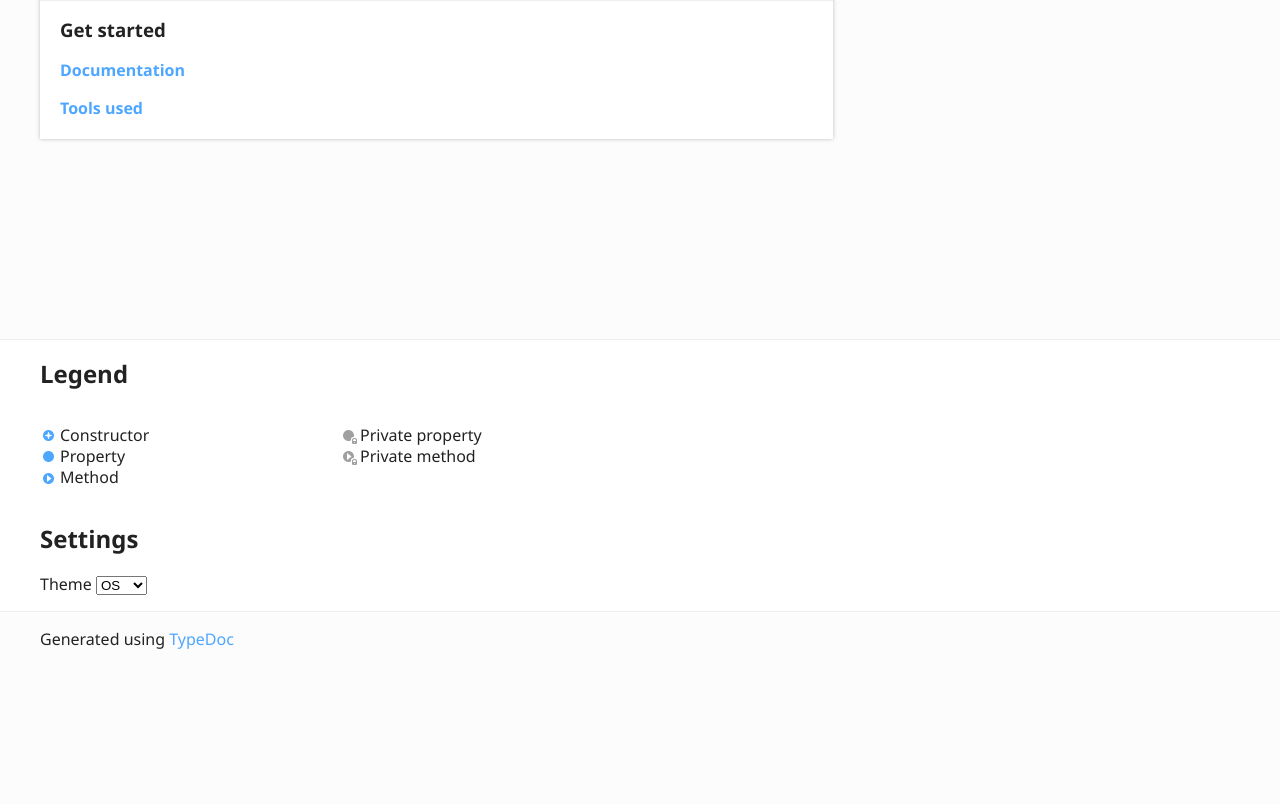
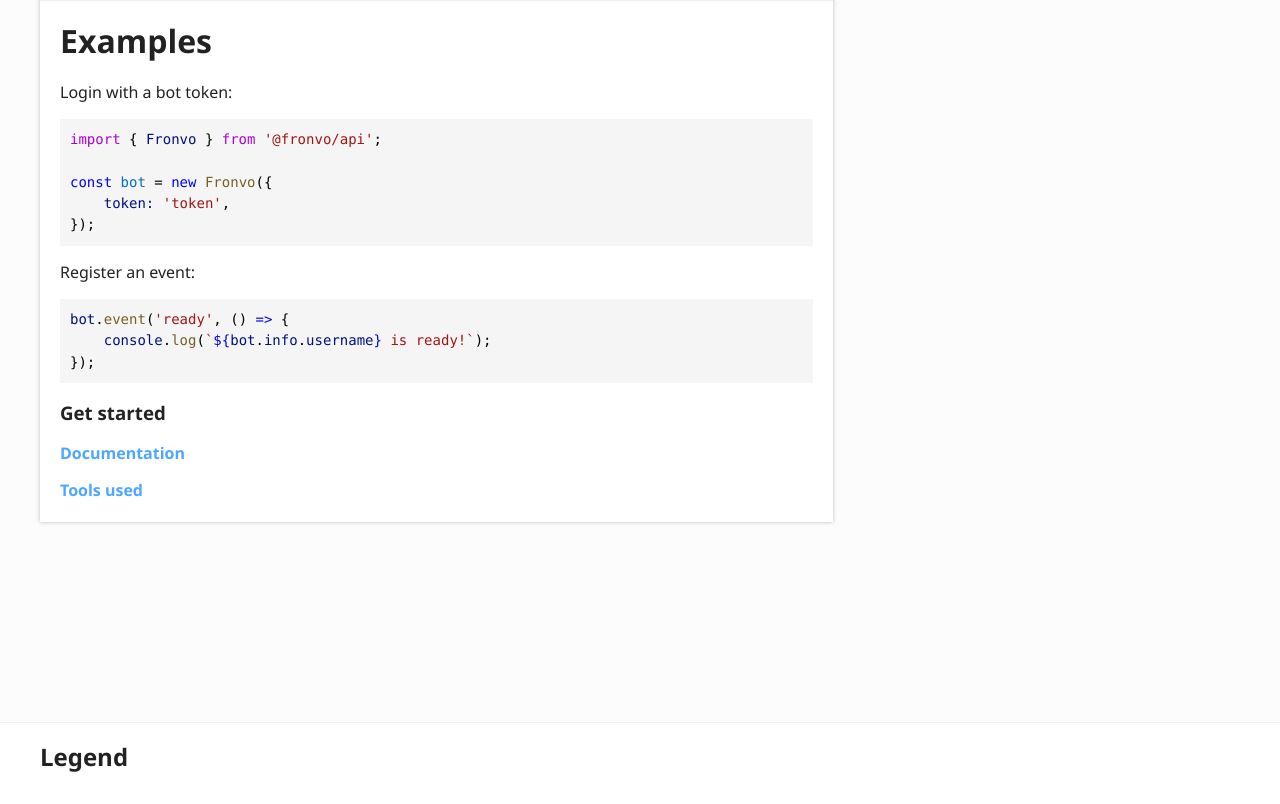
Before and after one commit to Fronvo/fronvo.js, a plain HTML site: page index.html in a window 1280 px wide. Shown: the part 1882-2686 px from the top of the page. Before the commit the page ends 2548 px from the top, so only its background shows below. Drawn offline with Linux system fonts and the light colour scheme.

Commit message:
Deploying to gh-pages from @ Fronvo/fronvo.js@c3045c82b9accf44e175716121b24157a7db4e03 🚀

```diff
--- a/assets/highlight.css
+++ b/assets/highlight.css
@@ -3,6 +3,18 @@
     --dark-hl-0: #9CDCFE;
     --light-hl-1: #000000;
     --dark-hl-1: #D4D4D4;
+    --light-hl-2: #AF00DB;
+    --dark-hl-2: #C586C0;
+    --light-hl-3: #A31515;
+    --dark-hl-3: #CE9178;
+    --light-hl-4: #0000FF;
+    --dark-hl-4: #569CD6;
+    --light-hl-5: #0070C1;
+    --dark-hl-5: #4FC1FF;
+    --light-hl-6: #795E26;
+    --dark-hl-6: #DCDCAA;
+    --light-hl-7: #000000FF;
+    --dark-hl-7: #D4D4D4;
     --light-code-background: #F5F5F5;
     --dark-code-background: #1E1E1E;
 }
@@ -10,27 +22,57 @@
 @media (prefers-color-scheme: light) { :root {
     --hl-0: var(--light-hl-0);
     --hl-1: var(--light-hl-1);
+    --hl-2: var(--light-hl-2);
+    --hl-3: var(--light-hl-3);
+    --hl-4: var(--light-hl-4);
+    --hl-5: var(--light-hl-5);
+    --hl-6: var(--light-hl-6);
+    --hl-7: var(--light-hl-7);
     --code-background: var(--light-code-background);
 } }
 
 @media (prefers-color-scheme: dark) { :root {
     --hl-0: var(--dark-hl-0);
     --hl-1: var(--dark-hl-1);
+    --hl-2: var(--dark-hl-2);
+    --hl-3: var(--dark-hl-3);
+    --hl-4: var(--dark-hl-4);
+    --hl-5: var(--dark-hl-5);
+    --hl-6: var(--dark-hl-6);
+    --hl-7: var(--dark-hl-7);
     --code-background: var(--dark-code-background);
 } }
 
 body.light {
     --hl-0: var(--light-hl-0);
     --hl-1: var(--light-hl-1);
+    --hl-2: var(--light-hl-2);
+    --hl-3: var(--light-hl-3);
+    --hl-4: var(--light-hl-4);
+    --hl-5: var(--light-hl-5);
+    --hl-6: var(--light-hl-6);
+    --hl-7: var(--light-hl-7);
     --code-background: var(--light-code-background);
 }
 
 body.dark {
     --hl-0: var(--dark-hl-0);
     --hl-1: var(--dark-hl-1);
+    --hl-2: var(--dark-hl-2);
+    --hl-3: var(--dark-hl-3);
+    --hl-4: var(--dark-hl-4);
+    --hl-5: var(--dark-hl-5);
+    --hl-6: var(--dark-hl-6);
+    --hl-7: var(--dark-hl-7);
     --code-background: var(--dark-code-background);
 }
 
 .hl-0 { color: var(--hl-0); }
 .hl-1 { color: var(--hl-1); }
+.hl-2 { color: var(--hl-2); }
+.hl-3 { color: var(--hl-3); }
+.hl-4 { color: var(--hl-4); }
+.hl-5 { color: var(--hl-5); }
+.hl-6 { color: var(--hl-6); }
+.hl-7 { color: var(--hl-7); }
 pre, code { background: var(--code-background); }
--- a/index.html
+++ b/index.html
@@ -13,6 +13,16 @@
 </h2>
 
 
+<a href="#examples" id="examples" style="color: inherit; text-decoration: none;">
+  <h1>Examples</h1>
+</a>
+<p>Login with a bot token:</p>
+<pre><code class="language-ts"><span class="hl-2">import</span><span class="hl-1"> { </span><span class="hl-0">Fronvo</span><span class="hl-1"> } </span><span class="hl-2">from</span><span class="hl-1"> </span><span class="hl-3">&#39;@fronvo/api&#39;</span><span class="hl-1">;</span><br/><br/><span class="hl-4">const</span><span class="hl-1"> </span><span class="hl-5">bot</span><span class="hl-1"> = </span><span class="hl-4">new</span><span class="hl-1"> </span><span class="hl-6">Fronvo</span><span class="hl-1">({</span><br/><span class="hl-1">    </span><span class="hl-0">token:</span><span class="hl-1"> </span><span class="hl-3">&#39;token&#39;</span><span class="hl-1">,</span><br/><span class="hl-1">});</span>
+</code></pre>
+<p>Register an event:</p>
+<pre><code class="language-ts"><span class="hl-0">bot</span><span class="hl-1">.</span><span class="hl-6">event</span><span class="hl-1">(</span><span class="hl-3">&#39;ready&#39;</span><span class="hl-1">, () </span><span class="hl-4">=&gt;</span><span class="hl-1"> {</span><br/><span class="hl-1">    </span><span class="hl-0">console</span><span class="hl-1">.</span><span class="hl-6">log</span><span class="hl-1">(</span><span class="hl-3">`</span><span class="hl-4">${</span><span class="hl-0">bot</span><span class="hl-7">.</span><span class="hl-0">info</span><span class="hl-7">.</span><span class="hl-0">username</span><span class="hl-4">}</span><span class="hl-3"> is ready!`</span><span class="hl-1">);</span><br/><span class="hl-1">});</span>
+</code></pre>
+
 <a href="#get-started" id="get-started" style="color: inherit; text-decoration: none;">
   <h3>Get started</h3>
 </a>
```
Also changed, not shown: classes/Fronvo.html (+1 -1 lines), interfaces/_internal_.FronvoBotInfo.html (+1 -1 lines), interfaces/_internal_.FronvoEvent.html (+1 -1 lines), interfaces/_internal_.FronvoParams.html (+1 -1 lines).
